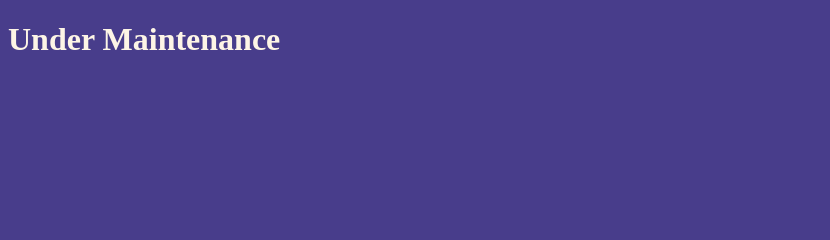
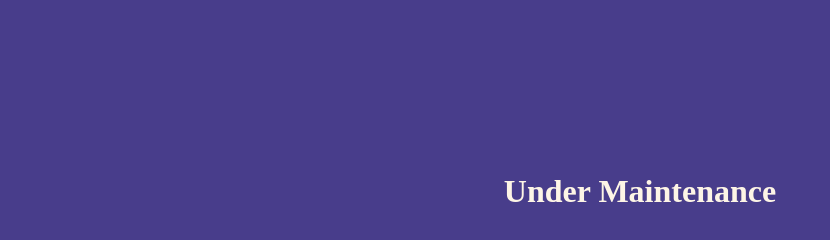
Before and after one commit to itsmeazez/about, a plain HTML site: page index.html in a window 1280 px wide. Shown: the whole page, without its empty margins (0-830 px from the left). Drawn offline with Linux system fonts and the light colour scheme.

Commit message:
updating page's appearance.

```diff
--- a/index.html
+++ b/index.html
@@ -8,7 +8,15 @@
 </head>
 
 <body style="background-color: darkslateblue;">
-<h1 style="color:oldlace;">Under Maintenance</h1>
+<br>
+<br>
+<br>
+<br>
+<br>
+<br>
+<br>
+<br>
+<h1 style="color:oldlace;text-align: center;">Under Maintenance</h1>
 </body>
 
 </html>
```
